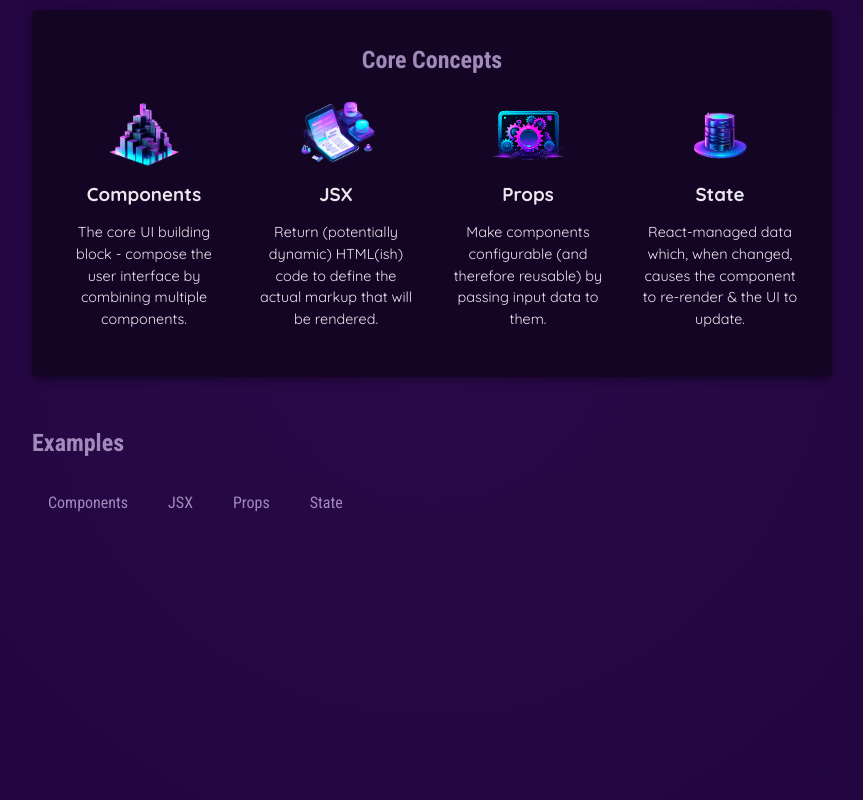
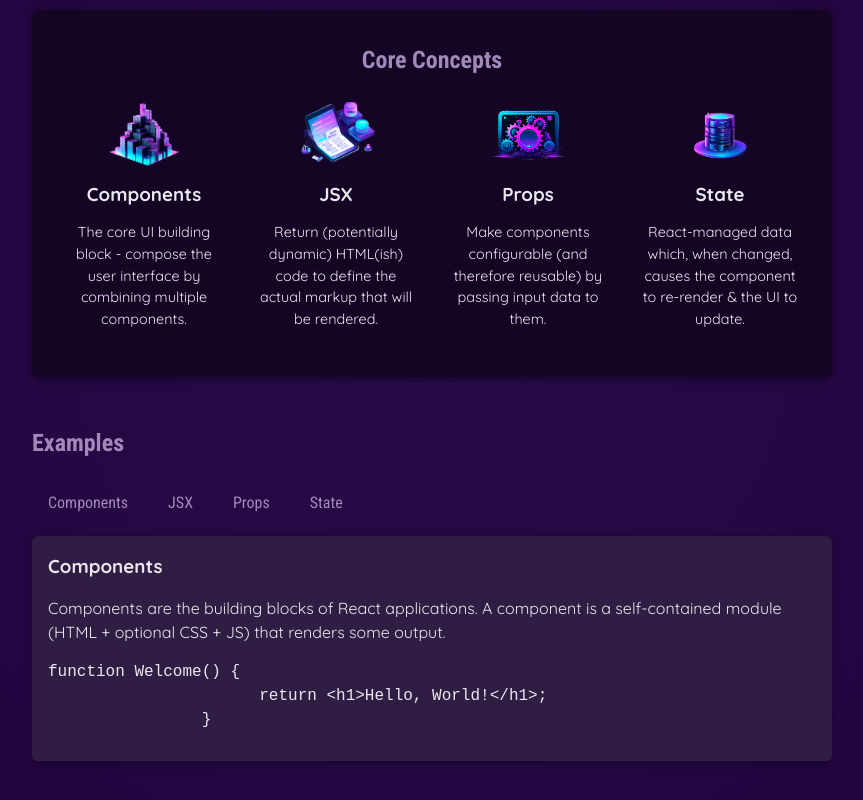
Before and after one commit to TripathiHub/react-practice-projects, a React (Vite) app in the folder 01-starting-project/: page / in a window 1280 px wide. Shown: the part 322-1122 px from the top of the page, without its empty margins (208-1071 px from the left). Built offline with nearby package versions, Linux system fonts and the light colour scheme.

Commit message:
Dynamic Content added

```diff
--- a/01-starting-project/src/App.jsx
+++ b/01-starting-project/src/App.jsx
@@ -2,9 +2,12 @@ import Header from './components/Header.jsx';
 import { CORE_CONCEPTS } from './data.js';
 import CoreConcept from './components/CoreConcept.jsx';
 import TabButton from './components/TabButton.jsx';
+import { useState } from 'react';
+import  {EXAMPLES} from './data.js'
 function App() {
-  function handleClick(){
-    console.log("Hello")
+  const [selectedContent,setSelectedContent] = useState("components");
+  function handleClick(selectedButton){
+    setSelectedContent(selectedButton);
   }
   return (
     <div>
@@ -27,12 +30,21 @@ function App() {
         <section id='examples'>
           <h2>Examples</h2>
           <menu>
-           <TabButton onClick={handleClick}>Components</TabButton>
-           <TabButton onClick={handleClick}>JSX</TabButton>
-           <TabButton onClick={handleClick}>Props</TabButton>
-           <TabButton onClick={handleClick}>State</TabButton>
+           <TabButton onClick={()=>handleClick("components")}>Components</TabButton>
+           <TabButton onClick={()=>handleClick("jsx")}>JSX</TabButton>
+           <TabButton onClick={()=>handleClick("props")}>Props</TabButton>
+           <TabButton onClick={()=>handleClick("state")}>State</TabButton>
            {/*label attribute can be also used here */}
           </menu>
+          <div id='tab-content'>
+            <h3>{EXAMPLES[selectedContent].title}</h3>
+            <p>{EXAMPLES[selectedContent].description}</p>
+            <pre>
+              <code>
+                 {EXAMPLES[selectedContent].code}
+              </code>
+            </pre>
+          </div>
         </section>
       </main>
     </div>
--- a/01-starting-project/src/data.js
+++ b/01-starting-project/src/data.js
@@ -29,3 +29,56 @@ export const CORE_CONCEPTS = [
       'React-managed data which, when changed, causes the component to re-render & the UI to update.',
   },
 ];
+ export const EXAMPLES = {
+  components :
+  {
+      title: 'Components',
+      description:
+    'Components are the building blocks of React applications. A component is a self-contained module (HTML + optional CSS + JS) that renders some output.',
+       code: `function Welcome() {
+                      return <h1>Hello, World!</h1>;
+                }`
+  },
+  jsx:
+  {
+    title: 'JSX',
+    description:
+      'JSX is a syntax extension to JavaScript. It is similar to a template language, but it has full power of JavaScript (e.g., it may output dynamic content).',
+    code: `
+  <div>
+  <h1>Welcome {userName}</h1>
+  <p>Time to learn React!</p>
+  </div>`
+  },
+  props:
+  {
+    title: 'Props',
+    description:
+      'Components accept arbitrary inputs called props. They are like function arguments.',
+    code: `
+function Welcome(props) {
+  return <h1>Hello, {props.name}</h1>;
+}`
+  },
+  state:
+  {
+     title: 'State',
+    description:
+      'State allows React components to change their output over time in response to user actions, network responses, and anything else.',
+    code: `
+function Counter() {
+  const [isVisible, setIsVisible] = useState(false);
+
+  function handleClick() {
+    setIsVisible(true);
+  }
+
+  return (
+    <div>
+      <button onClick={handleClick}>Show Details</button>
+      {isVisible && <p>Amazing details!</p>}
+    </div>
+  );
+}`
+  }
+};
```
